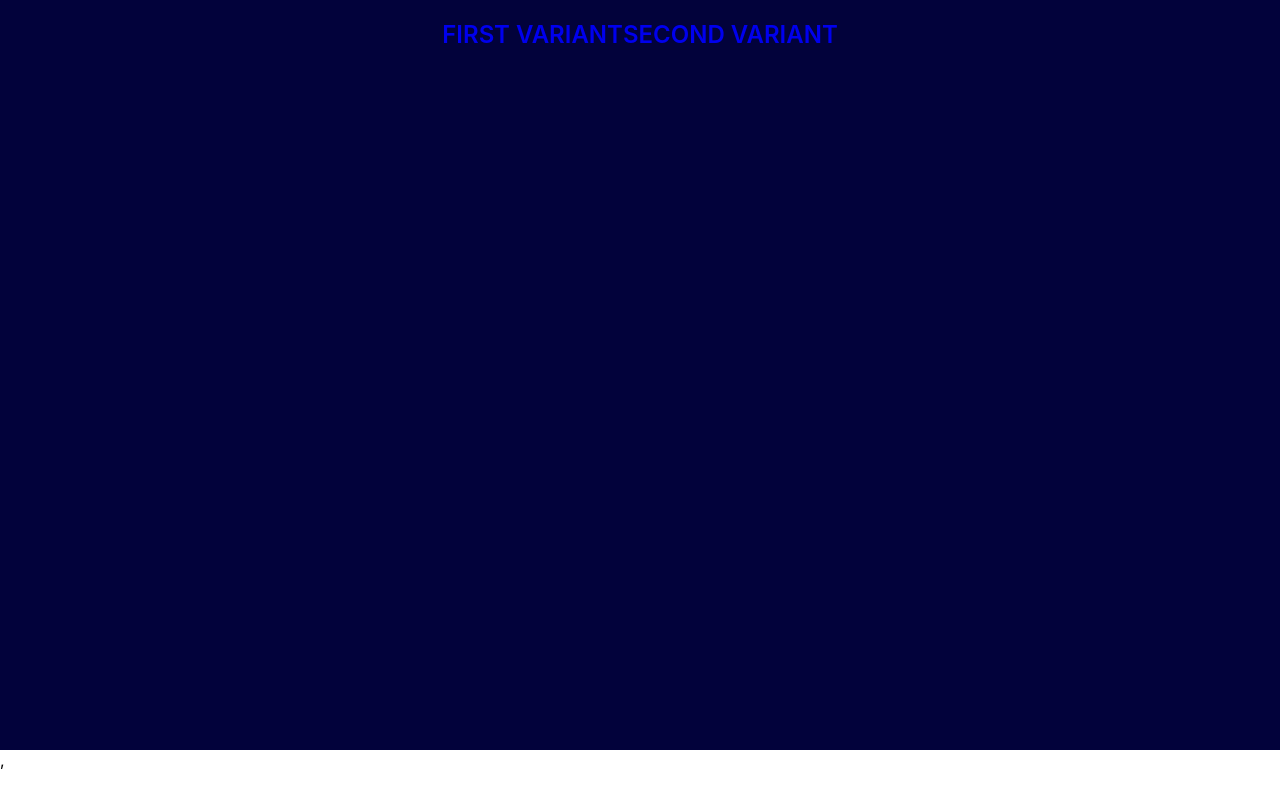
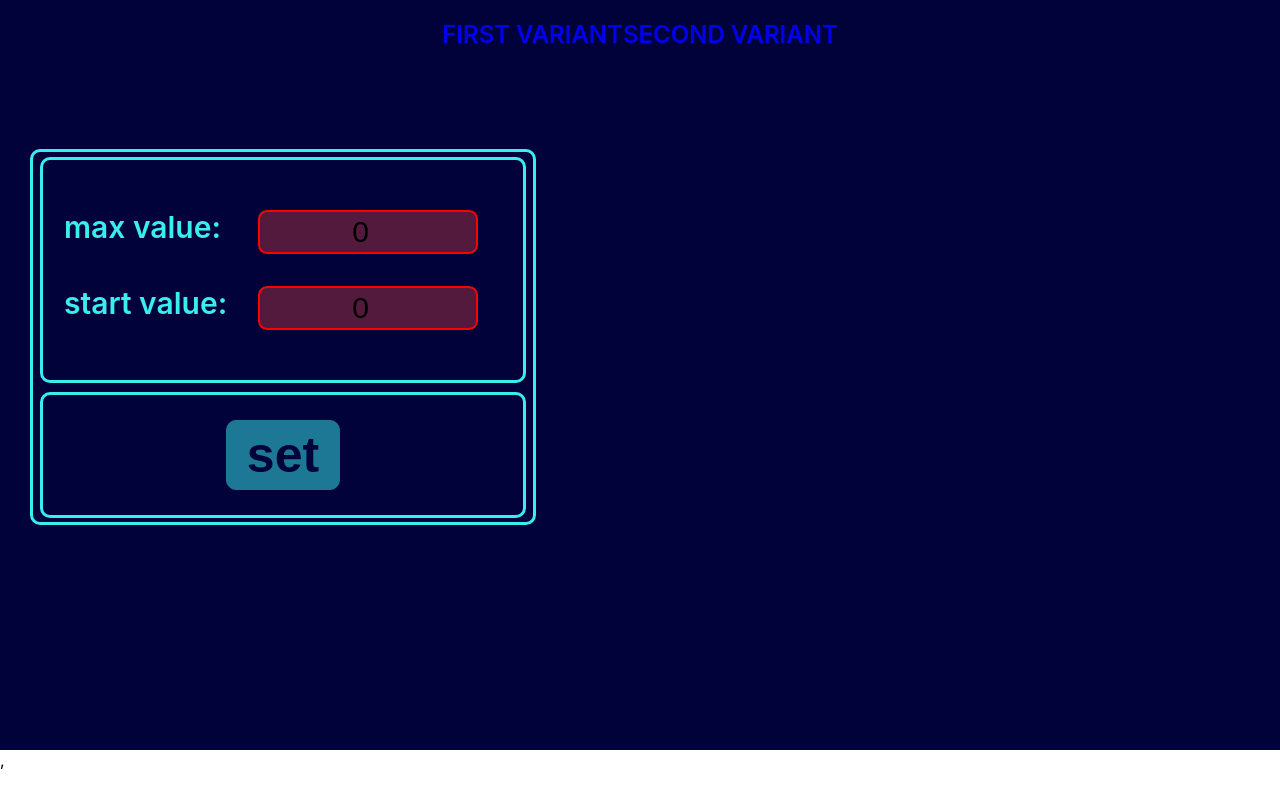
Before and after one commit to AliaksandrLiubanets/counter_ls, a React (Create React App) app: page /settings in a window 1280 px wide. Built offline with nearby package versions, Linux system fonts and the light colour scheme.

Commit message:
setIsSecondVariant onClick span

```diff
--- a/src/App.tsx
+++ b/src/App.tsx
@@ -4,6 +4,7 @@ import s from './styles/styles.module.css'
 import {FirstVariant} from './components/FirstVariant'
 import {Link, Route, Routes} from 'react-router-dom'
 import DisplayCounter from './components/DisplayCounter'
+import DisplaySettings from './components/DisplaySettings'
 
 function App() {
 
@@ -26,12 +27,12 @@ function App() {
 
     return <div className="App">
         <div className={s.header}>
-                <Link to="/">
-                    <span>first variant</span>
-                </Link>
-                <Link to="/second">
-                    <span>second variant</span>
-                </Link>
+            <Link to="/">
+                <span>first variant</span>
+            </Link>
+            <Link to="/counter">
+                <span onClick={() => setIsSecondVariant(true)}>second variant</span>
+            </Link>
         </div>
         <div className={s.content}>
             <Routes>
@@ -44,7 +45,6 @@ function App() {
                     startValue={startValue}
                     editMode={editMode}
                     isSecondVariant={isSecondVariant}
-                    // setIsSecondVariant={setIsSecondVariant}
                 />}
                 />
                 <Route path="/counter" element={<DisplayCounter
@@ -52,7 +52,17 @@ function App() {
                     maxValue={maxValue}
                     startValue={startValue}
                     isSecondVariant={isSecondVariant}
-                    // setIsSecondVariant={setIsSecondVariant}
+                />}
+                />
+                <Route path="/settings" element={<DisplaySettings
+                    setMaxValue={setMaxValue}
+                    setStartValue={setStartValue}
+                    setValueToStorage={setValueToStorage}
+                    setEditMode={setEditMode}
+                    maxValue={maxValue}
+                    startValue={startValue}
+                    editMode={editMode}
+                    isSecondVariant={isSecondVariant}
                 />}
                 />
             </Routes>
--- a/src/components/DisplayCounter.tsx
+++ b/src/components/DisplayCounter.tsx
@@ -60,7 +60,7 @@ function DisplayCounter(props: DisplayCounterPropsType) {
                 <Button title={'reset'} handler={Reset} style={resetStyle}/>
                 {
                     props.isSecondVariant &&
-                    <Link to={'/counter'}>
+                    <Link to={'/settings'}>
                         <Button title={'set'} handler={redirectToCounter} style={undefined}/>
                     </Link>
                 }
--- a/src/components/DisplaySettings.tsx
+++ b/src/components/DisplaySettings.tsx
@@ -2,6 +2,7 @@ import s from '../styles/styles.module.css'
 import {ChangeEvent} from 'react'
 import {Button} from './Button'
 import {Input} from './Input'
+import {Link} from 'react-router-dom'
 
 type DisplaySettingsPropsType = {
     setMaxValue: (value: number) => void
@@ -11,6 +12,7 @@ type DisplaySettingsPropsType = {
     maxValue: number
     startValue: number
     editMode: boolean
+    isSecondVariant: boolean
 }
 
 function DisplaySettings(props: DisplaySettingsPropsType) {
@@ -61,7 +63,17 @@ function DisplaySettings(props: DisplaySettingsPropsType) {
             </div>
         </div>
         <div className={s.window__small}>
-            <Button title={'set'} handler={setValueToStorage} style={setStyle}/>
+            {
+                props.isSecondVariant
+                    ? <Link to={'/counter'}>
+                        <Button title={'set'}
+                                handler={setValueToStorage}
+                                style={setStyle}/>
+                    </Link>
+                    : <Button title={'set'}
+                              handler={setValueToStorage}
+                              style={setStyle}/>
+            }
         </div>
     </div>
 }
--- a/src/components/FirstVariant.tsx
+++ b/src/components/FirstVariant.tsx
@@ -24,6 +24,7 @@ export function FirstVariant({setMaxValue, setStartValue, setValueToStorage, set
                          maxValue={maxValue}
                          startValue={startValue}
                          editMode={editMode}
+                         isSecondVariant={isSecondVariant}
         />
         <DisplayCounter editMode={editMode}
                         maxValue={maxValue}
```
